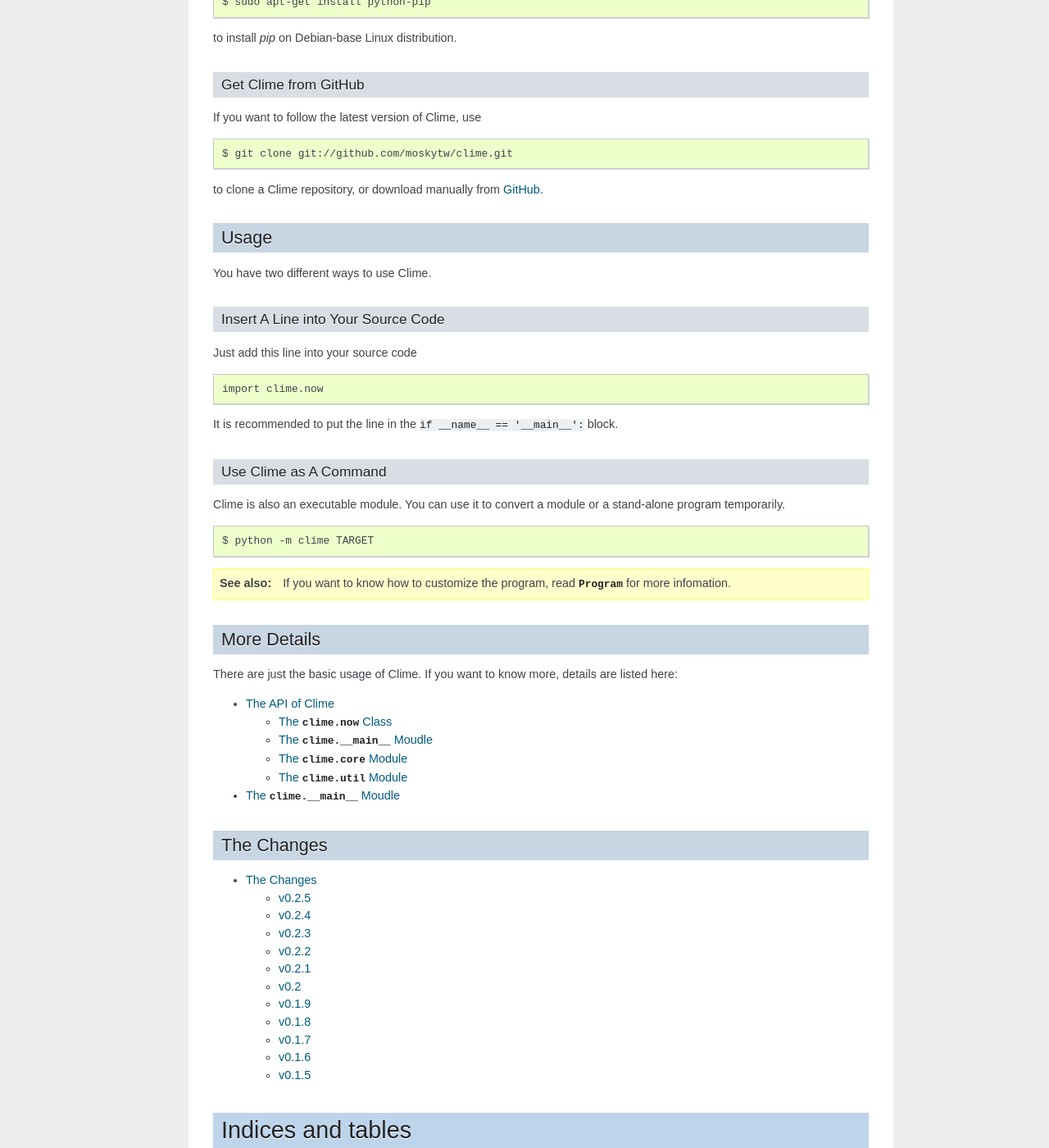
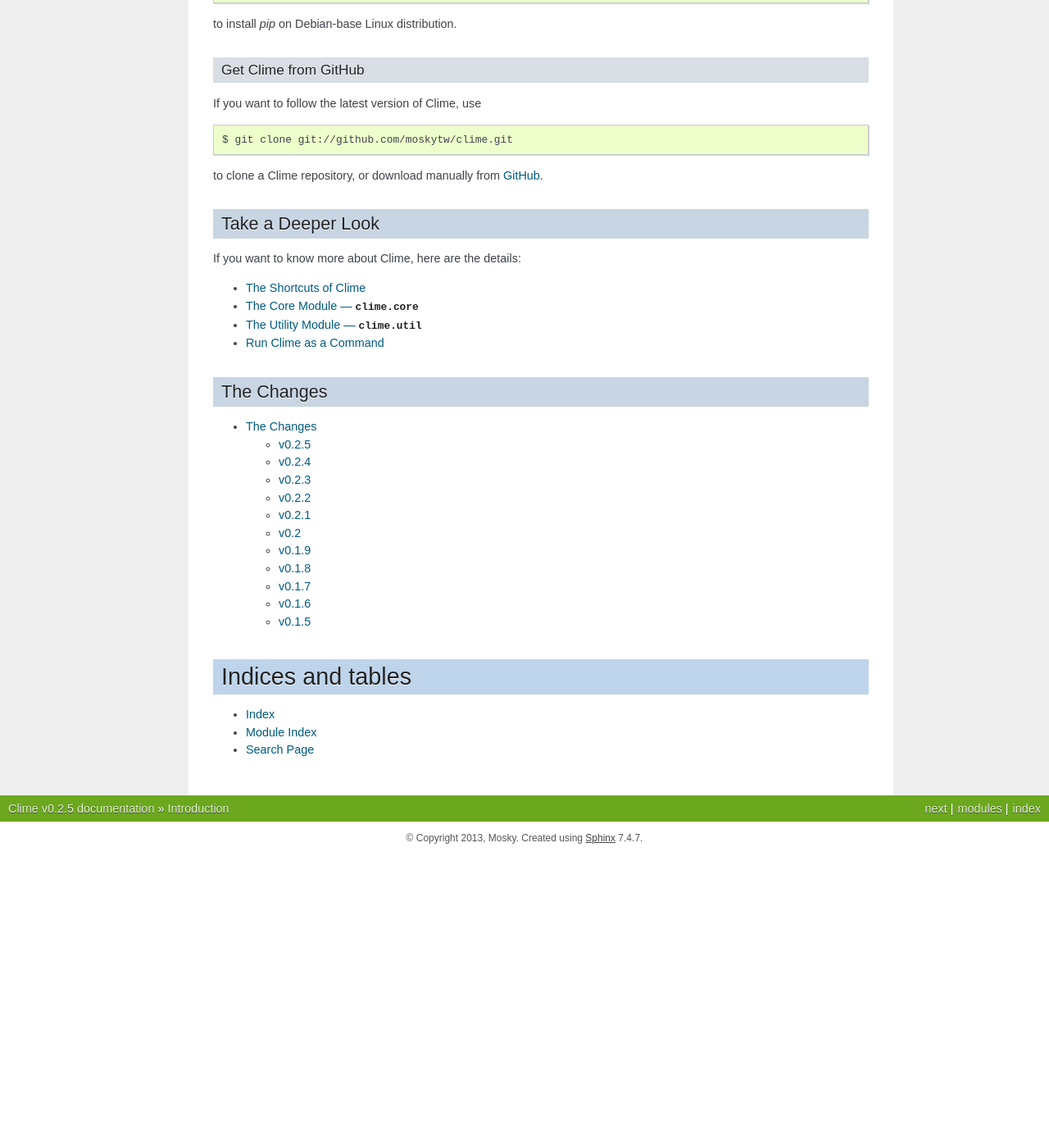
Before and after one commit to moskytw/clime, a Sphinx documentation site: the page built from docs/index.rst, in a window 1280 px wide and 1400 px high, scrolled down 2316 px. Shown: the whole window at 82% size. Built offline with Sphinx 7.4.7, drawn with Linux system fonts in a browser that asks for light colours; after the commit the page ends 3358 px from its top, so only the background shows below that; some of the changed text lies outside the part shown.

Commit message:
reworded the docs

```diff
--- a/docs/api.rst
+++ b/docs/api.rst
@@ -1,8 +1,7 @@
-The API of Clime
-================
+The Shortcuts of Clime
+======================
 
-The ``clime.now`` Class
------------------------
+.. py:module:: clime.now
 
 It is the simplest way to convert your module into a CLI program:
 
@@ -10,7 +9,17 @@
 
     import clime.now
 
-Actually, this module is equal to execute:
+This module is a shortcut to execute:
+
+::
+
+    import clime
+    clime.start()
+
+The :func:`~clime.core.start` is still a shortcut, but it allows you to give arguments
+to customize.
+
+The most formal way is:
 
 ::
 
@@ -18,30 +27,24 @@
     prog = Program()
     prog.main()
 
-.. seealso::
-    The :py:class:`~clime.core.Program` class provides many options to customize
-    your program. It may be a good idea to take a look.
+You won't want to use this way, except to modify the argument from system. The
+:meth:`~clime.core.Program.main` accepts the command line arguments. If nothing
+passes in, it simply finds the arguments in ``sys.argv``.
 
-The ``clime.__main__`` Moudle
------------------------------
-
-.. automodule:: clime.__main__
-    :members:
-
-The ``clime.core`` Module
--------------------------
+The Core Module --- ``clime.core``
+==================================
 
 .. automodule:: clime.core
     :members:
 
-The ``clime.util`` Module
--------------------------
+The Utility Module --- ``clime.util``
+=====================================
 
 .. automodule:: clime.util
     :members:
 
-The ``clime.__main__`` Moudle
-=============================
+Run Clime as a Command
+======================
 
 .. py:module:: clime.__main__
 
--- a/docs/index.rst
+++ b/docs/index.rst
@@ -6,8 +6,8 @@
 Introduction
 ============
 
-Clime lets you convert *any* module into a multi-command CLI program *without*
-any configuration.
+Clime lets you convert any module into a multi-command CLI program without any
+configuration.
 
 Here is a slide which introduces you to Clime:
 
@@ -17,9 +17,8 @@
 
 The main features:
 
-1. It works well with *zero* configuration. Free you from the configuration
-   hell.
-2. Docstring *is* just config. When you finish the docstring, the config of the
+1. It works well with zero configuration. Free you from the configuration hell.
+2. Docstring is just config. When you finish the docstring, the config of the
    aliases and metavars are also finished.
 3. It generates the usage of each command from the functions automatically.
 
@@ -85,6 +84,9 @@
 
     import clime.now
 
+.. seealso::
+    :mod:`clime.now` describes more about how to customize your program.
+
 ... your CLI program is ready!
 
 .. code-block:: bash
@@ -122,12 +124,7 @@
 You can find more examples in the `clime/examples`_.
 
 .. seealso::
-    This page, :py:meth:`.Command.parse`, describes how Clime parses the
-    arguments.
-
-.. seealso::
-    If you are interesting in the aliases or the metavariables which Clime
-    provides, read :py:class:`~clime.core.Command` for more infomation.
+    :class:`.Command` describes more about how it works.
 
 .. _`clime/examples`:
     https://github.com/moskytw/clime/tree/master/examples
@@ -171,41 +168,10 @@
 .. _PyPI:
     http://pypi.python.org/pypi/clime
 
-Usage
------
+Take a Deeper Look
+------------------
 
-You have two different ways to use Clime.
-
-Insert A Line into Your Source Code
-~~~~~~~~~~~~~~~~~~~~~~~~~~~~~~~~~~~
-
-Just add this line into your source code
-
-.. code-block:: bash
-
-     import clime.now
-
-It is recommended to put the line in the ``if __name__ == '__main__':`` block.
-
-Use Clime as A Command
-~~~~~~~~~~~~~~~~~~~~~~
-
-Clime is also an executable module. You can use it to convert a module or a
-stand-alone program temporarily.
-
-.. code-block:: bash
-
-     $ python -m clime TARGET
-
-.. seealso::
-    If you want to know how to customize the program, read :py:class:`.Program`
-    for more infomation.
-
-More Details
-------------
-
-There are just the basic usage of Clime. If you want to know more, details are
-listed here:
+If you want to know more about Clime, here are the details:
 
 .. toctree::
     :maxdepth: 2
```
Also changed, not shown: README.rst (+9 -37 lines), 1 other file.
